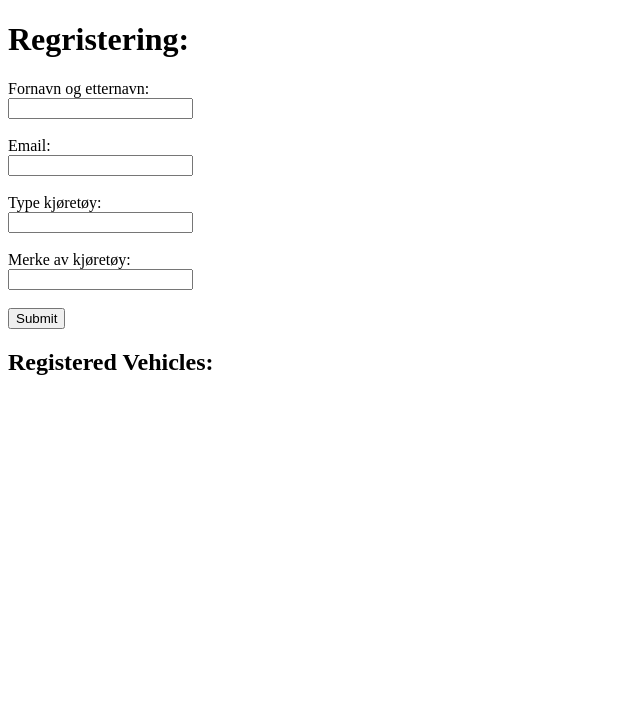
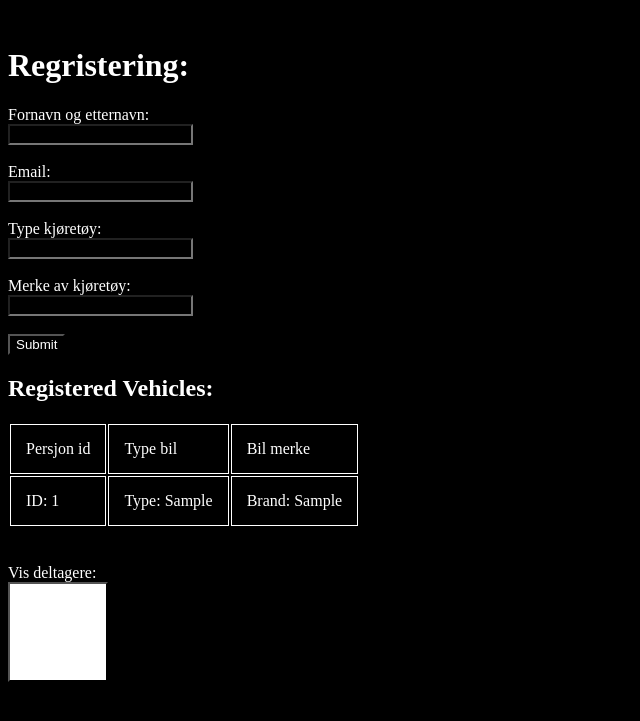
Before and after one commit to kimrobbin/bil_treff, a Flask app: page / in a window 1280 px wide. Shown: the top 721 px of the page, without its empty margins (0-640 px from the left). Run offline with Flask 3, Linux system fonts and the light colour scheme; tables that the repository leaves empty hold one stand-in row (values such as "Sample post").

Commit message:
Can see caars and a bit og players

```diff
--- a/app.py
+++ b/app.py
@@ -35,7 +35,12 @@
 
 @app.route('/')
 def index():
-    return render_template('index.html')
+    mycursor.execute("SELECT * FROM vehicle")
+    resultat = mycursor.fetchall()
+    return render_template('index.html', resultater=resultat)
+
+
+
 
 
 @app.route('/submit', methods=['POST'])
@@ -64,15 +69,13 @@
 
     return redirect(url_for('index'))
 
-
-@app.route('/vehicles')
-def vehicles():
-    mycursor.execute("SELECT * FROM vehicle")
-    vehicles = mycursor.fetchall()
+@app.route("/deltager", methods=["POST"])
+def deltagere():
+    mycursor.execute("SELECT * FROM contact_form")
+    deltagere = mycursor.fetchall()
+    return render_template("index.html", deltagere=deltagere)
 
 
 
-    return render_template("index.html", vehicles=vehicles)
-
 if __name__ == '__main__':
     app.run(debug=True)
--- /dev/null
+++ b/static/style.css
@@ -0,0 +1,33 @@
+body{
+    background-color: black;
+}
+
+h1{
+    color: white;
+}
+
+h2{
+    color: white;
+}
+
+td{
+    color: white;
+    border: 1px solid white;
+    padding: 15px;
+}
+
+label{
+    color: white;
+}
+
+input{
+    color: white;
+    background-color: black;
+}
+
+#deltagere{
+    background-color: white;
+
+    width: 100px;
+    height: 100px;
+}
--- a/templates/index.html
+++ b/templates/index.html
@@ -4,6 +4,7 @@
     <meta charset="UTF-8">
     <meta name="viewport" content="width=device-width, initial-scale=1.0">
     <title>Document</title>
+    <link rel="stylesheet" href="./static/style.css">>
 </head>
 <body>
 
@@ -29,9 +30,42 @@
     <input type="submit" value="Submit">
 </form>
 <h2>Registered Vehicles:</h2>
-{% for vehicle in vehicles %}
-    <p>{{ vehicles }} </p>
-{% endfor %}
+<table>
+    <tr>
+        <td> Persjon id</td>
+        <td> Type bil</td>
+        <td> Bil merke</td>
+    </tr>
+
+    {% for resultat in resultater %}
+
+
+    <tr>
+        <td> ID: {{ resultat[0] }}</td>
+        <td> Type: {{ resultat[1] }} </td>
+        <td> Brand: {{ resultat[2] }} </td>
+    </tr>
+    {% endfor %}
+</table>
+
+<br><br>
+<form action="/deltagere" method="post">
+    <label for="deltagere">Vis deltagere:</label><br>
+    <input type="submit" id="deltagere" name="deltagere"  >
+</form>
+<br>
+<br>
+<table>
+{% for deltagere in deltagere %}
+    <tr>
+        <td> Navn:  {{ deltagere[1]}} </td>
+
+    </tr>
+
+    {% endfor %}
+</table>
+
+
 
 </body>
 </html>
```
